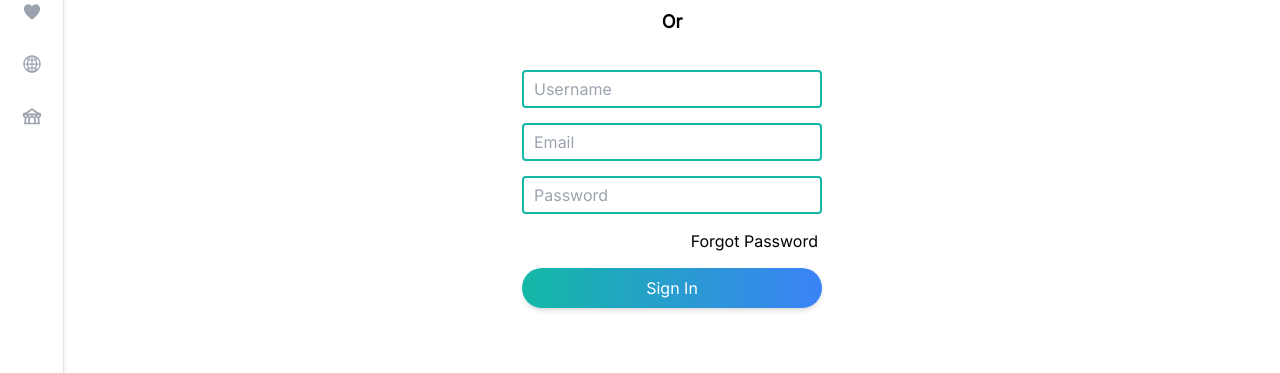
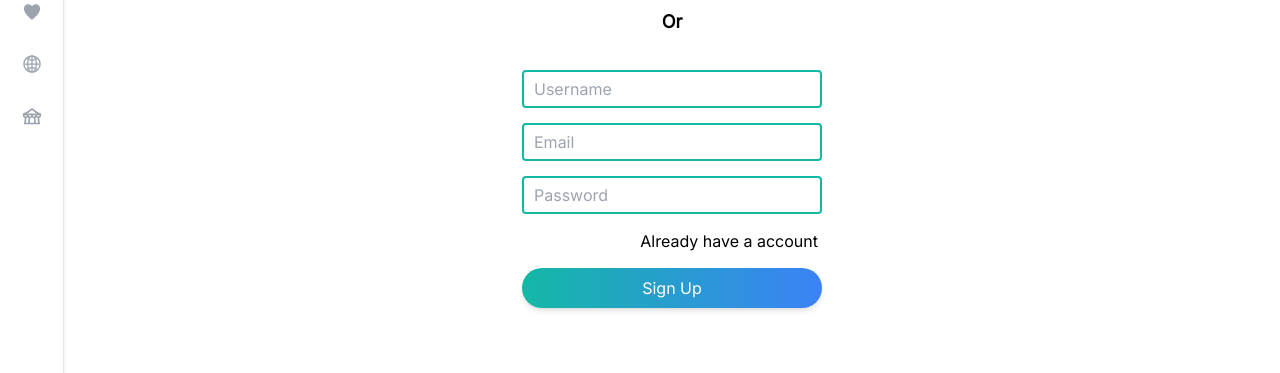
Before and after one commit to areebahmed575/FYP-Project, a Next.js app: page /SignIn in a window 1280 px wide. Shown: the part 308-681 px from the top of the page. Built offline with nearby package versions, Linux system fonts and the light colour scheme; no server answers.

Commit message:
registration using credential

```diff
--- a/src/app/SignIn/page.jsx
+++ b/src/app/SignIn/page.jsx
@@ -1,8 +1,9 @@
 "use client"
 import { motion } from 'framer-motion';
-import { register } from '../utils/action';
+// import { register, login } from '../utils/action';
 import { signIn, useSession } from 'next-auth/react';
 import { useRouter } from 'next/navigation';
+import RegisterForm from '../components/RegisterForm/RegisterForm'
 
 const Register = () => {
 
@@ -39,16 +40,7 @@ const Register = () => {
                         <p className='text-[18px] font-semibold'>Or</p>
                         <div className='bg-theme-orange h-[3px] w-[33%]'></div>
                     </div>
-                    <form action={register} className="inputs flex flex-col gap-[15px]">
-                        <input type="text" placeholder='Username' name='username' className='w-[300px] py-[5px] px-[10px] rounded bg-white border-teal-500 border-[2px] outline-teal-700 placeholder:text-theme-black' />
-                        <input type="email" placeholder='Email' name='email' className='w-[300px] py-[5px] px-[10px] rounded bg-white border-teal-500 border-[2px] outline-teal-700 placeholder:text-theme-black' />
-                        <input type="password" placeholder='Password' name='password' className='w-[300px] py-[5px] px-[10px] rounded bg-white border-teal-500 border-[2px] outline-teal-700 placeholder:text-theme-black' />
-                        <p className='text-end text-theme-orange cursor-pointer mr-1'>Forgot Password</p>
-                        <motion.button whileHover={{ scale: 1.05 }}
-                            whileTap={{ scale: 0.95 }} className=''>
-                            <span className="bg-gradient-to-r from-teal-500 to-blue-500 text-white px-4 py-2 rounded-full shadow-md hover:shadow-lg transition duration-300 flex items-center justify-center space-x-2">Sign In</span>
-                        </motion.button>
-                    </form>
+                    <RegisterForm />
                 </div>
             </div>
         </div>
--- a/src/app/utils/action.js
+++ b/src/app/utils/action.js
@@ -6,15 +6,19 @@ import { User } from "./models"
 import bcrypt from "bcryptjs";
 
 
-export const register = async (formData) => {
+export const register = async (previousState, formData) => {
     const { username, email, password } = Object.fromEntries(formData);
-    // console.log(formData)
+    console.log(formData)
     try {
         connectToDb()
 
         const user = await User.findOne({ email });
         if (user) {
-            return "user already exists"
+            return {
+                success: false,
+                status: 400,
+                message: "user already exists"
+            }
         };
 
         const salt = await bcrypt.genSalt(10);
@@ -27,10 +31,10 @@ export const register = async (formData) => {
         });
 
         await newUser.save();
-        return { message: "user saved" }
+        return { success: true, status: 200, message: "user saved" }
     } catch (error) {
         console.log(error);
-        return { error: error.message }
+        return { success: false, status: 500, message: error.message }
     }
 }
 
```
